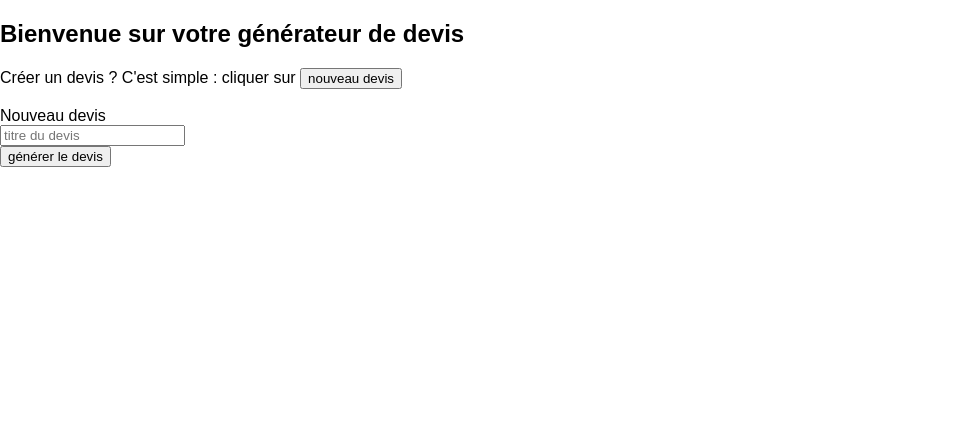
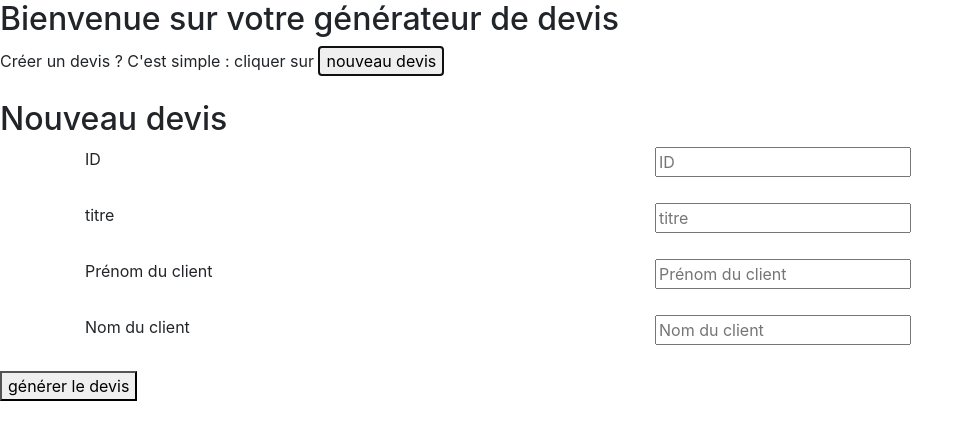
Before and after one commit to codeconcept/reacstimate, a React (Create React App) app: page / in a window 1280 px wide. Both pictures are taken after a click on the button "nouveau devis". Shown: the top 440 px of the page, without its empty margins (0-974 px from the left). Built offline with nearby package versions, Linux system fonts and the light colour scheme.

Commit message:
creating stateless functional component for input text

```diff
--- a/package.json
+++ b/package.json
@@ -3,6 +3,7 @@
   "version": "0.1.0",
   "private": true,
   "dependencies": {
+    "bootstrap": "^4.1.3",
     "react": "^16.4.2",
     "react-dom": "^16.4.2",
     "react-scripts": "1.1.5"
--- a/src/App.js
+++ b/src/App.js
@@ -5,21 +5,21 @@ import './App.css';
 
 class App extends Component {
   state = {
-    isInCreationMode: false
+    showForm: false
   }
 
-  handleNewEstimate = evt => {
+  handleShowEstimateForm = evt => {
     console.log(evt);
-    this.setState({ isInCreationMode: !this.state.isInCreationMode });
+    this.setState({ showForm: !this.state.showForm });
 
   };
 
   render() {
     return (
       <div>
-        <Info />
+        <Info handleShowEstimateForm={this.handleShowEstimateForm} />
         <br/>
-        <EstimateForm />
+        {this.state.showForm && <EstimateForm />}
       </div>
     );
   }
--- a/src/components/estimateForm.jsx
+++ b/src/components/estimateForm.jsx
@@ -1,13 +1,18 @@
 import React, { Component } from "react";
+import InputText from "./inputText";
 
 class EstimateForm extends Component {
   state = {
-    estimateTitle: ""
+    id: "",
+    title: "",
+    customerFirstName: "",
+    customerLastName: "",
+    items: {}
   };
 
-  handleChange = evt => {
-    const title = evt.currentTarget.value;
-    this.setState({ estimateTitle: title });
+  handleChange = (evt, name) => {
+    const value = evt.currentTarget.value; console.log([name]);
+    this.setState({ [name]: value });
   };
 
   handleSubmit = evt => {
@@ -18,16 +23,36 @@ class EstimateForm extends Component {
   render() {
     return (
       <React.Fragment>
-        <div>Nouveau devis</div>
+        <h2>Nouveau devis</h2>
         <form onSubmit={this.handleSubmit}>
-          <input
-            type="text"
-            name="estimate-title"
-            value={this.state.estimateTitle}
-            onChange={evt => this.handleChange(evt)}
-            placeholder="titre du devis"
+          <InputText
+            label="ID"
+            name="id"
+            value={this.state.id}
+            onChange={this.handleChange}
           />
-          <br/>
+          <br />
+          <InputText
+            label="titre"
+            name="title"
+            value={this.state.title}
+            onChange={this.handleChange}
+          />
+          <br />
+          <InputText
+            label="Prénom du client"
+            name="customerFirstName"
+            value={this.state.customerFirstName}
+            onChange={this.handleChange}
+          />
+          <br />
+          <InputText
+            label="Nom du client"
+            name="customerLastName"
+            value={this.state.customerLastName}
+            onChange={this.handleChange}
+          />
+          <br />
           <button>générer le devis</button>
         </form>
       </React.Fragment>
--- a/src/components/info.jsx
+++ b/src/components/info.jsx
@@ -1,18 +1,15 @@
-import React, { Component } from "react";
+import React from "react";
 
-class Info extends Component {
-  state = {};
-  render() {
+const Info = (props) => {
   return (
     <div>
       <h2>Bienvenue sur votre générateur de devis</h2>
       <div>
         Créer un devis ? C'est simple : cliquer sur{" "}
-          <button onClick={this.handleNewEstimate}>nouveau devis</button>
+        <button onClick={props.handleShowEstimateForm}>nouveau devis</button>
       </div>
     </div>
   );
 }
-}
 
 export default Info;
--- /dev/null
+++ b/src/components/inputText.jsx
@@ -0,0 +1,26 @@
+import React from 'react';
+
+const InputText = (props) => {
+  return (
+    <React.Fragment>
+      <div className="container">
+        <div className="row">
+          <div className="col">
+            <label htmlFor={props.name}>{props.label}</label>
+          </div>
+          <div className="col">
+          <input
+            type="text"
+            name={props.name}
+            value={props.value}
+            onChange={evt => props.onChange(evt, props.name)}
+            placeholder={props.label}
+          />
+          </div>
+        </div>
+      </div>
+    </React.Fragment>
+);
+}
+
+export default InputText;
--- a/src/index.js
+++ b/src/index.js
@@ -3,6 +3,7 @@ import ReactDOM from 'react-dom';
 import './index.css';
 import App from './App';
 import registerServiceWorker from './registerServiceWorker';
+import 'bootstrap/dist/css/bootstrap.css';
 
 ReactDOM.render(<App />, document.getElementById('root'));
 registerServiceWorker();
```
Also changed, not shown: 1 other file (tests, documents, lock files or other folders). Lines whose indentation alone changed are shown as unchanged.
